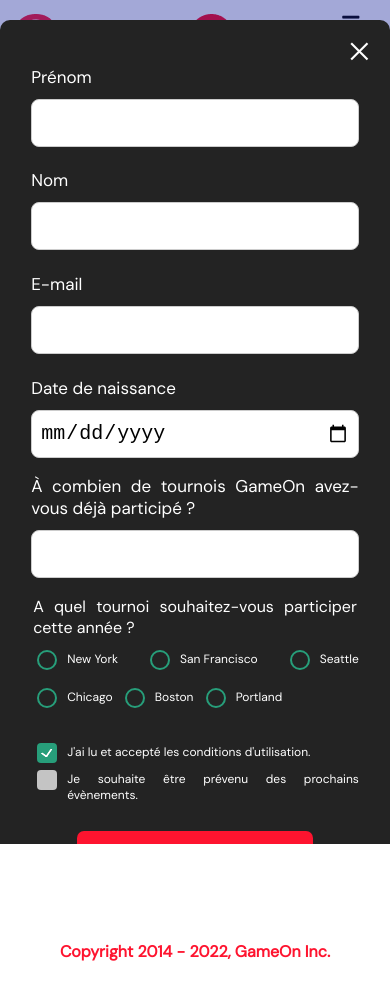
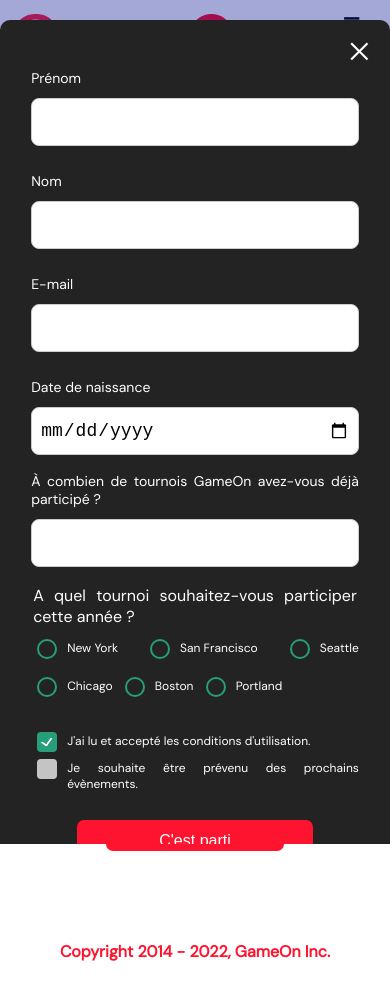
Before and after one commit to SallAbdou/p4, a website built with Vite: page index.html in a window 390 px wide. Both pictures are taken after a click on the button "Je M'inscris". Built offline with nearby package versions, Linux system fonts and the light colour scheme; files whose address does not match are found by name.

Commit message:
commentaires, fin du js et corrections css

```diff
--- a/index.html
+++ b/index.html
@@ -59,10 +59,14 @@
         <!---Formulaire-->
 
         <div class="modal-body" id="form-container">
+
+          <!---Validation-Formulaire-->
           <div id="validateMessage" class="validateMessage">
             Merci pour votre inscription
-            <a href="#" class="close-btn">Fermer</a>
+            <a href="#" id='close-btn' class="close-btn">Fermer</a>
           </div>
+
+          <!---Nom-Prenom-->
           <form id="reserve" name="reserve" class="reserve">
             <div class="formData" data-error="Veuillez entrer 2 caractères ou plus pour le champ du prénom">
               <label for="first">Prénom</label><br>
@@ -72,18 +76,23 @@
               <label for="last">Nom</label><br>
               <input class="text-control" type="text" id="last" name="last" minlength="2" /><br>
             </div>
+
             <div class="formData" data-error="Veillez saisir une adresse mail">
               <label for="email">E-mail</label><br>
               <input class="text-control" type="email" id="email" name="email" /><br>
             </div>
+
             <div class="formData" data-error="Vous devez entrer votre date de naissance.">
               <label for="birthdate">Date de naissance</label><br>
               <input class="text-control" type="date" id="birthdate" name="birthdate" /><br>
             </div>
+
+            <!---Tournois-->
             <div class="formData" data-error="Veillez saisir une valeur numérique">
               <label for="quantity">À combien de tournois GameOn avez-vous déjà participé ?</label><br>
               <input class="text-control" id="quantity" name="quantity">
             </div>
+
             <p class="text-label">A quel tournoi souhaitez-vous participer cette année ?</p>
             <div id="radio-form-data" class="formData" data-error="Veillez choisir une ville">
               <input class="checkbox-input" type="radio" id="location1" name="location" value="New York" />
@@ -112,7 +121,9 @@
                 Portland</label>
             </div>
 
-            <div class="formData" data-error="Vous devez accepter les conditions d'utilisation.">
+
+              <!---Conditions d'utilisations-->
+             <div class="formData" data-error="Vous devez accepter les conditions d'utilisation.">
               <input class="checkbox-input" type="checkbox" id="checkbox1" checked />
               <label class="checkbox2-label" for="checkbox1" required>
                 <span class="checkbox-icon"></span>
--- a/main.js
+++ b/main.js
@@ -8,7 +8,7 @@ aEditNav.addEventListener('click', () => editNav())
 btnClose.addEventListener('click', () => closeModal())
 modalBtn.forEach((btn) => btn.addEventListener("click", () => launchModal()));
 form.addEventListener('submit', event => validForm(event))
-
+validateClose.addEventListener('click', () => closeModal());
 
 
 const editNav = () => {
@@ -24,14 +24,14 @@ const launchModal = () => {
   modalbg.style.display = "block";
   validationMessage.style.display = 'none';
   formContainer.style.display = "block";
+  form.style.display = "block";
 }
 
 //message de confirmation
 const showValidationMessage = () => {
   validationMessage.style.display = 'block';
   formContainer.style.display = 'block'; //
-  form.style.display="none";
-  document.querySelector('.validateMessage .close-btn').addEventListener('click', closeModal);
+  form.style.display = "none";
 }
 
 //closing button
@@ -82,6 +82,7 @@ const isFormValid = () => {
   document.getElementById('checkbox1').parentNode.setAttribute('data-error-visible', !isCheckBox());
 
 
+  //pour vérifier toutes les entrées du formulaires et submit
   console.log("isAlphaWithTwoDigit(firstName):", isAlphaWithTwoDigit(firstName.value))
   console.log("isAlphaWithTwoDigit(lastName):", isAlphaWithTwoDigit(lastName.value))
   console.log("isAMail(emailAdd):", isAMail(emailAdd.value))
@@ -108,7 +109,6 @@ const validForm = e => {
   console.log('formulaire soumis')
 
   if (isFormValid()) {
-    //fonction à terminer
     showValidationMessage()
     console.log("c'est ok")
   } else {
--- a/modal.css
+++ b/modal.css
@@ -53,7 +53,7 @@ img {
   padding: 12px 12px;
   margin: 5px;
   text-decoration: none;
-  font-size: 20px;
+  font-size: 18px;
   font-family: Roboto, sans-serif;
 }
 
@@ -73,7 +73,10 @@ img {
   display: none;
 }
 
-@media screen and (max-width: 768px) {
+
+
+/*VersionDesktop*/
+@media screen and (max-width: 1013px) {
   .topnav a {
     display: none;
   }
@@ -84,7 +87,7 @@ img {
   }
 }
 
-@media screen and (max-width: 768px) {
+@media screen and (max-width: 1013px) {
   .topnav.responsive {
     position: relative;
   }
@@ -104,6 +107,8 @@ img {
 
 
 
+/*Version Mobile */
+
 @media screen and (max-width: 540px) {
   .topnav a {
     display: none;
@@ -112,7 +117,7 @@ img {
   .topnav a.icon {
     float: right;
     display: block;
-    margin-top: -15px;
+    margin-top: -13px;
   }
 }
 
@@ -219,6 +224,7 @@ main {
   width: 31%;
   margin-left: 35%;
   height: 31px;
+  padding-top: 1%;
 }
 
 .content {
@@ -242,7 +248,7 @@ main {
 
 label {
   font-family: var(--font-default);
-  font-size: 17px;
+  font-size: 14px;
   font-weight: normal;
   display: inline-block;
   margin-bottom: 11px;
@@ -259,13 +265,13 @@ input {
   padding: 8px;
   width: 100%;
   border-radius: 8px;
-  font-size: 20px;
+  font-size: 18px;
   height: 48px;
 }
 
 .formData[data-error]::after {
   content: attr(data-error);
-  font-size: 0.4em;
+  font-size: 10px;
   color: #e54858;
   display: block;
   margin-top: 7px;
@@ -283,12 +289,6 @@ input {
   border: 2px solid #e54858;
 }
 
-/*
-input[data-error]::after {
-    content: attr(data-error);
-    font-size: 0.4em;
-    color: red;
-} */
 .checkbox-label,
 .checkbox2-label {
   position: relative;
@@ -514,12 +514,13 @@ input[data-error]::after {
 }
 
 .hero-headline {
-  font-size: 6rem;
+  font-size: 96px;
   font-weight: normal;
   white-space: nowrap;
 }
 
 .hero-text {
+  font-size: 24px;
   width: 146%;
   font-weight: normal;
   margin-top: 57px;
@@ -544,7 +545,6 @@ input[data-error]::after {
   height: 100%;
   display: block;
   padding: 0;
-  object-fit: cover;
 }
 
 .copyrights {
@@ -565,7 +565,7 @@ footer {
   margin: 0 20px;
 }
 
-/**********version mobile*******/
+/**********version Tablette*******/
 
 @media screen and (max-width: 800px) {
   .hero-section {
@@ -578,6 +578,8 @@ footer {
     color: #000;
     padding: 20px;
     width: 80%;
+    min-width: 0px;
+    max-width: 400px;
   }
 
   .hero-content::after {
@@ -591,11 +593,15 @@ footer {
   .hero-headline {
     font-size: 40px;
     white-space: normal;
+    min-width: 266px;
+    max-width: 347px;
   }
 
   .hero-text {
-    width: unset;
     font-size: 13px;
+    white-space: normal;
+    min-width: 100px;
+    max-width: 400px;
   }
 
   .hero-img img {
```
